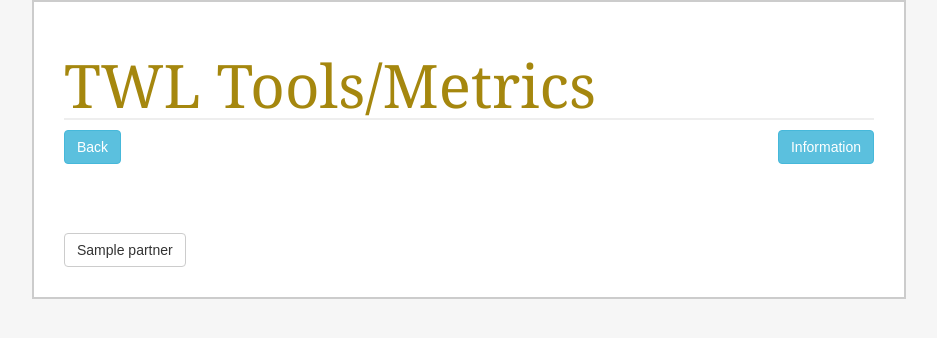
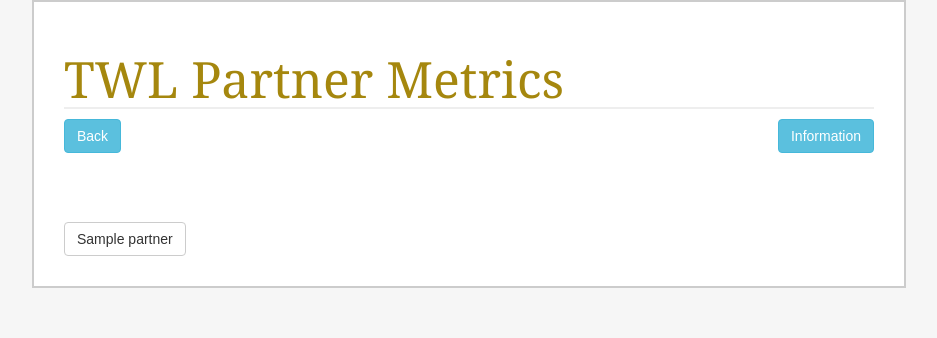
Before and after one commit to Samwalton9/TWL-tools, a Flask app: template templates/metrics.html in a window 1280 px wide. Shown: the top 338 px of the page, without its empty margins (246-1183 px from the left). Run offline with Flask 2, Linux system fonts and the light colour scheme; the template is opened without the code that fills it: most values are stand-ins (such as "Sample title", 1, 10 or a date in 2020); some libraries are stand-ins or nearby versions.

Commit message:
Minor wording and font size change for headings

```diff
--- a/static/style.css
+++ b/static/style.css
@@ -1,7 +1,7 @@
 body            { font-family: sans-serif; background: #f6f6f6; font-size: 2em;}
 a       		{ color: #0645ad; }
 h1, h2          { font-family: 'Georgia', serif; color: #a5870e}
-h1              { border-bottom: 2px solid #eee; font-size: 3em;}
+h1              { border-bottom: 2px solid #eee; font-size: 2.5em;}
 h2              { font-size: 1.2em; margin-bottom: 1em;}
 canvas {
 	width: 50em;
--- a/templates/metrics.html
+++ b/templates/metrics.html
@@ -7,7 +7,7 @@
 <link rel=stylesheet href="{{ url_for('static', filename='bootstrap.min.css') }}">
 <link rel=stylesheet href="{{ url_for('static', filename='style.css') }}">
 <div class=page>
-  <h1>TWL Tools/Metrics</h1>
+  <h1>TWL Partner Metrics</h1>
   <a href="{{ url_for('index') }}" class="btn btn-info">Back</a>
   <a href="{{ url_for('metrics_info') }}" class="btn btn-info pull-right">Information</a>
   <br/>
--- a/templates/metrics_partner.html
+++ b/templates/metrics_partner.html
@@ -7,7 +7,7 @@
 <link rel=stylesheet href="{{ url_for('static', filename='bootstrap.min.css') }}">
 <link rel=stylesheet href="{{ url_for('static', filename='style.css') }}">
 <div class=page>
-  <h1>TWL Tools/Metrics</h1>
+  <h1>TWL Partner Metrics</h1>
   <a href="{{ url_for('metrics_index') }}" class="btn btn-info">Back</a>
   <a href="{{ url_for('metrics_info') }}" class="btn btn-info pull-right">Information</a>
   <h2>{{ partner_data['Partner name'] }} link metrics</h2>
```
